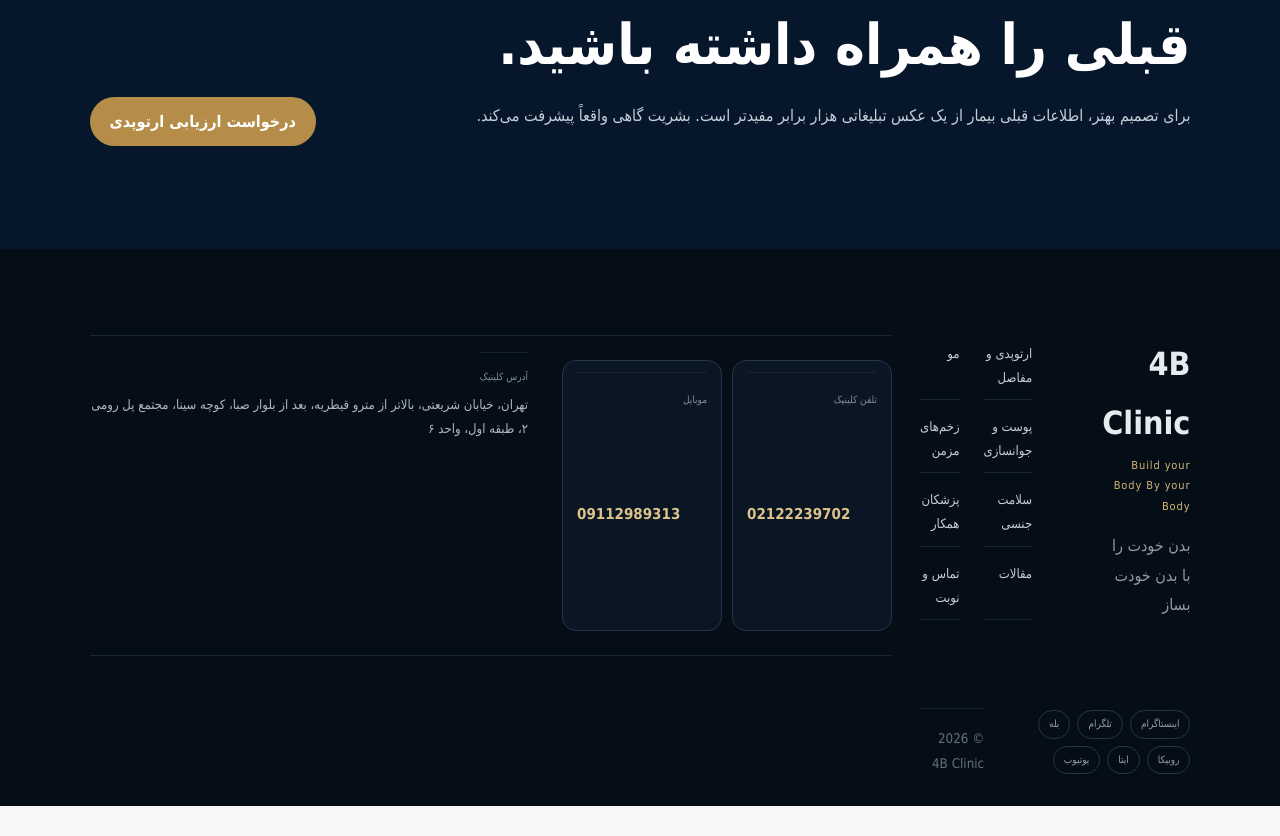
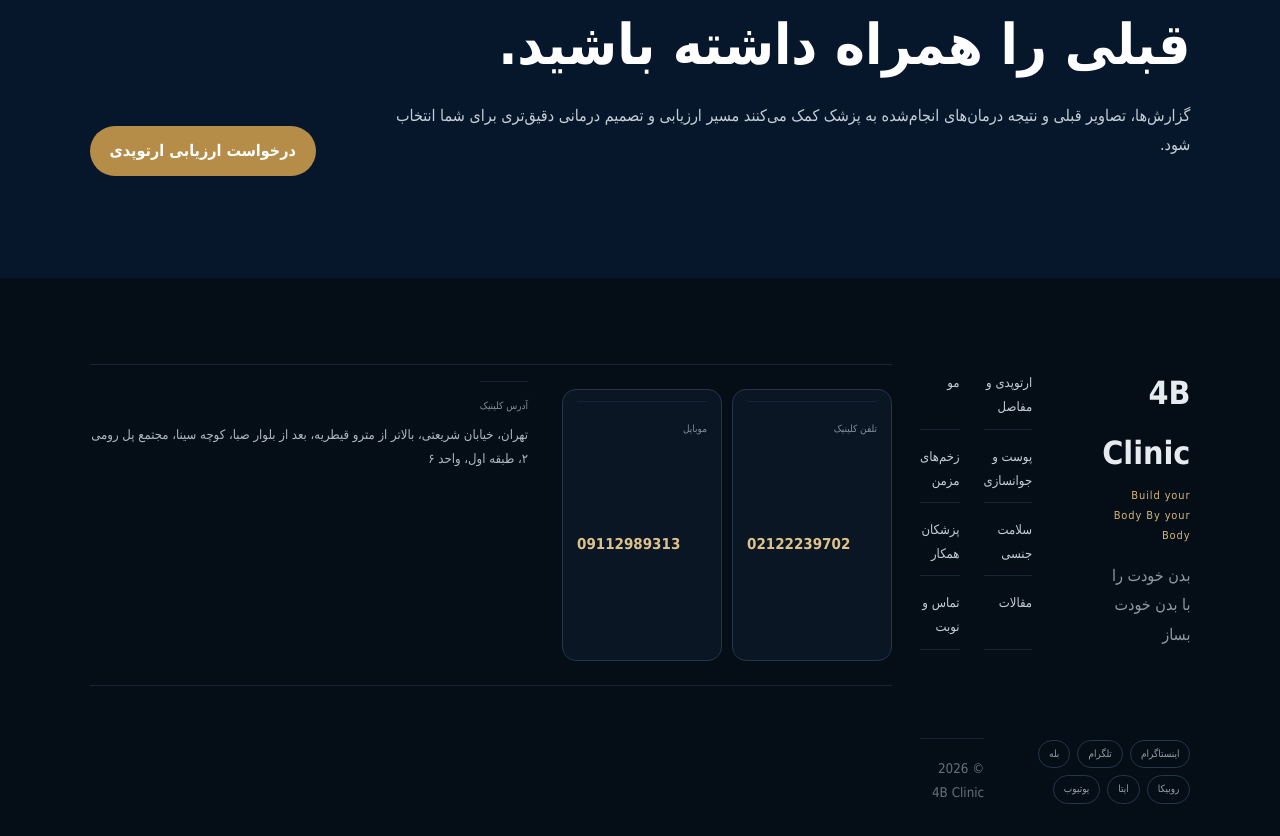
Before and after one commit to kianariai-alt/4B-Clinic-Web, a SvelteKit app: page /orthopedics in a window 1280 px wide. Shown: the part 2006-2842 px from the top of the page. Before the commit the page ends 2812 px from the top, so only its background shows below. Built offline with nearby package versions, Linux system fonts and the light colour scheme.

Commit message:
copy: keep orthopedics CTA professional

```diff
--- a/src/routes/orthopedics/+page.svelte
+++ b/src/routes/orthopedics/+page.svelte
@@ -30,7 +30,7 @@
   <article><span>04</span><h3>جراحی وقتی لازم است</h3><p>درمان‌های بیولوژیک نباید باعث تأخیر در جراحی لازم یا درمان استاندارد شوند.</p></article>
 </section>
 
-<section class="ortho-cta"><div><div class="eyebrow light">NEXT STEP</div><h2>تصویربرداری و سابقه درمان قبلی را همراه داشته باشید.</h2><p>برای تصمیم بهتر، اطلاعات قبلی بیمار از یک عکس تبلیغاتی هزار برابر مفیدتر است. بشریت گاهی واقعاً پیشرفت می‌کند.</p></div><a href="/contact">درخواست ارزیابی ارتوپدی</a></section>
+<section class="ortho-cta"><div><div class="eyebrow light">NEXT STEP</div><h2>تصویربرداری و سابقه درمان قبلی را همراه داشته باشید.</h2><p>گزارش‌ها، تصاویر قبلی و نتیجه درمان‌های انجام‌شده به پزشک کمک می‌کنند مسیر ارزیابی و تصمیم درمانی دقیق‌تری برای شما انتخاب شود.</p></div><a href="/contact">درخواست ارزیابی ارتوپدی</a></section>
 
 <style>
   .ortho-hero{background:#07172b;padding:12px}.ortho-grid{display:grid;grid-template-columns:1fr 1fr;gap:12px;min-height:calc(100vh - 100px)}.ortho-panel{position:relative;overflow:hidden;border-radius:28px;color:#fff;text-decoration:none;isolation:isolate}.ortho-panel img{position:absolute;inset:0;width:100%;height:100%;object-fit:cover;transition:.5s}.ortho-panel .shade{position:absolute;inset:0;background:linear-gradient(0deg,rgba(3,10,18,.95) 0%,rgba(3,10,18,.38) 58%,rgba(3,10,18,.06) 100%)}.ortho-panel .copy{position:absolute;z-index:2;inset:auto 0 0;padding:clamp(28px,5vw,64px)}.ortho-panel small{color:#ddc287;letter-spacing:.12em;font-weight:900}.ortho-panel h1{font-size:clamp(38px,5vw,72px);line-height:1.18;margin:10px 0}.ortho-panel p{max-width:560px;color:#e0e6eb;font-size:16px}.ortho-panel b{display:block;margin-top:22px;color:#e0c68e;font-size:12px}.ortho-panel:hover img{transform:scale(1.035)}
```
